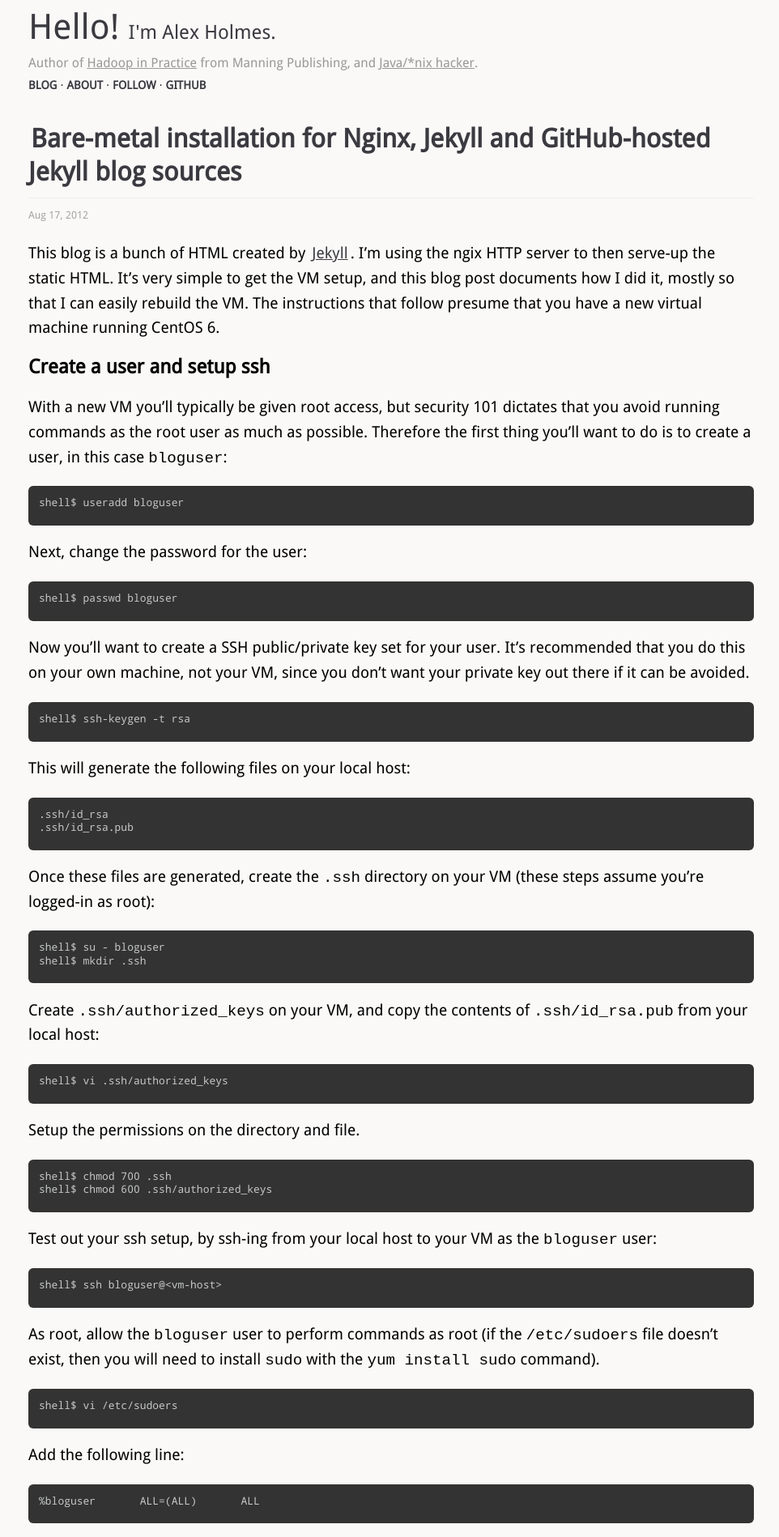
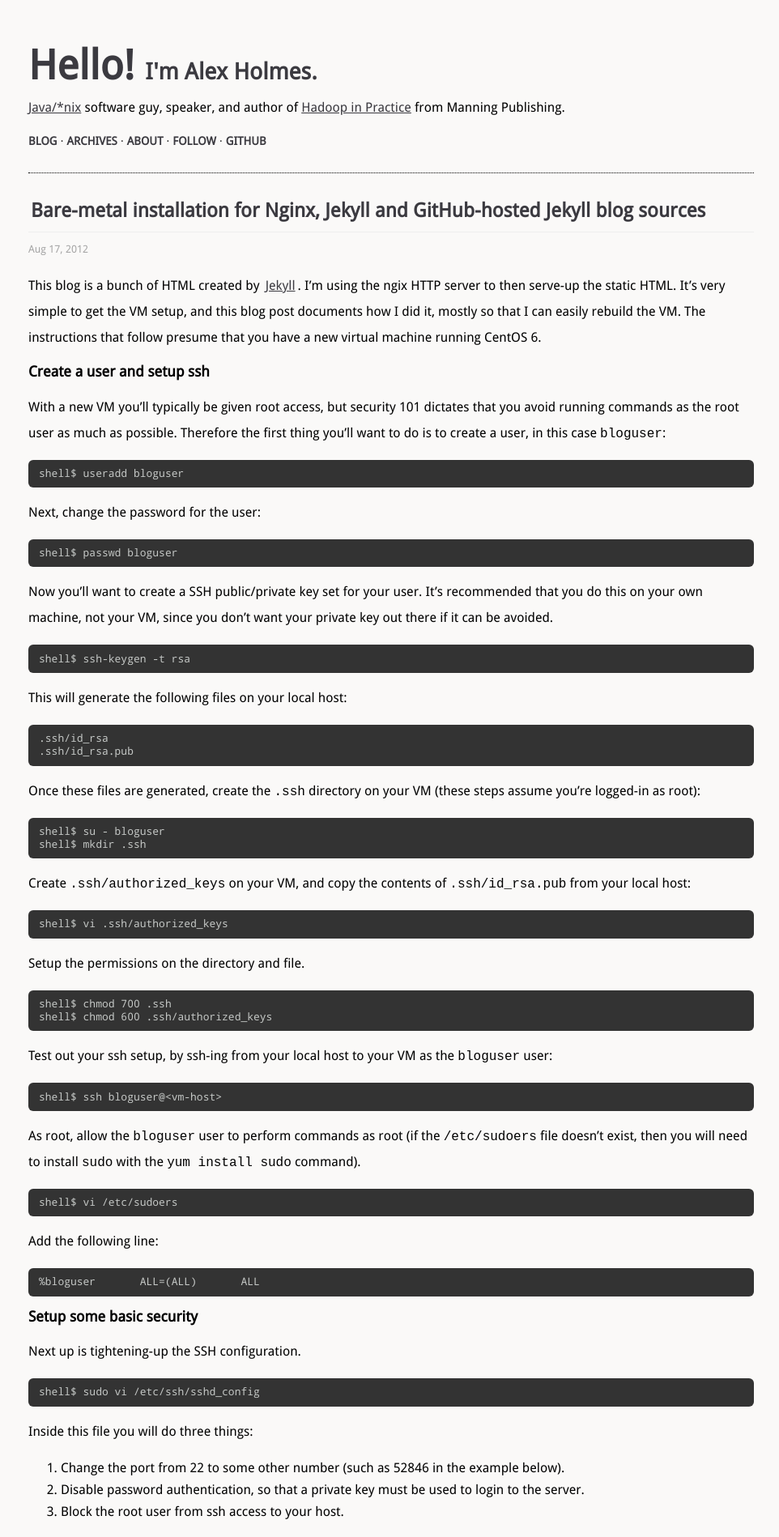
Before and after one commit to alexholmes/blog, a Jekyll site: the page built from index.html, in a window 1280 px wide. Shown: the top 1898 px of the page at 81% size, without its empty margins (157-1119 px from the left). Built offline with Jekyll 4.4.1, drawn with Linux system fonts in a browser that asks for light colours; comment, search, counter and statistics services are not loaded.

Commit message:
slight reorg

```diff
--- a/_includes/header.html
+++ b/_includes/header.html
@@ -1,10 +1,11 @@
 <div id="header">
-  <div id="title"><span style="font-size:1.8em"><a href="/">Hello! </a></span><a href="/">I'm Alex Holmes.</a></div>
-  <div id="byline">Author of <a target="_blank" href="http://www.manning.com/holmes/">Hadoop in Practice</a> from Manning
-      Publishing, and
-      <a target="_blank" href="https://github.com/alexholmes">Java/*nix hacker</a>.</div>
+  <div id="title"><span style="font-size:1.8em; font-weight: bold;"><a href="/">Hello! </a></span><a href="/">I'm Alex Holmes.</a></div>
+  <div id="byline"><a target="_blank" href="https://github.com/alexholmes">Java/*nix</a> software guy,
+      speaker, and author of <a target="_blank" href="http://www.manning.com/holmes/">Hadoop in Practice</a> from Manning
+      Publishing.</div>
     <div id="misc">
         <a href="/">BLOG</a> &middot;
+        <a href="/archives.html">ARCHIVES</a> &middot;
         <a href="/about.html">ABOUT</a>  &middot;
         <a href="/follow.html">FOLLOW</a> &middot;
         <a target="_blank" href="https://github.com/alexholmes">GITHUB</a>
--- a/_layouts/default.html
+++ b/_layouts/default.html
@@ -15,7 +15,9 @@
   <div class="content">
     {% include header.html %}
   </div>
+  <div class="content">
   {{ content }}
+  </div>
   <div class="related">
     <h3>all posts</h3>
     <p>
--- /dev/null
+++ b/_plugins/archives.rb
@@ -0,0 +1,59 @@
+#
+# Generates a single archives.html page in site root that lists all posts by month.
+#
+# Learned from:
+# https://github.com/mojombo/jekyll/wiki/Plugins
+# https://gist.github.com/707909
+#
+#
+module Jekyll
+
+  class ArchivePage < Page
+    def initialize(site, months, posts_by_month)
+      @site = site
+      @base = site.source
+      # I simply write the archives.html file in the _site root
+      @dir = "/"
+      @name = "archives.html"
+
+      self.process(@name)
+      self.read_yaml(File.join(@base, '_layouts'), 'archives.html')
+      # array of Times, normalized to year and month
+      self.data['months'] = months
+      # hash keyed on normalized times, mapped to array of posts
+      self.data['posts_by_month'] = posts_by_month
+    end
+  end
+
+
+  class ArchiveGenerator < Generator
+    safe true
+
+    def group_by_month(posts)
+      months = []
+      posts_by_month = {}
+      posts.reverse.each do |post|
+        key = Time.utc(post.date.year, post.date.month)
+        if posts_by_month.has_key?(key)
+          posts_by_month[key] << post
+        else
+          posts_by_month[key] = [post]
+          months << key
+        end
+      end
+      return [months,posts_by_month]
+    end
+
+    def generate(site)
+      archive_data = group_by_month(site.posts)
+      months = archive_data[0]
+      posts_by_month = archive_data[1]
+
+      archives = ArchivePage.new(site, months, posts_by_month)
+      archives.render(site.layouts, site.site_payload)
+      archives.write(site.dest)
+      site.pages << archives
+    end
+  end
+
+end
--- a/index.html
+++ b/index.html
@@ -2,11 +2,9 @@
 title: Alex Holmes
 layout: default
 ---
-<div class="content">
-  <div id="post">
-    <h1><a href="{{ site.posts.first.url }}">{{ site.posts.first.title }}</a></h1>
-    <div class="strap">{{ site.posts.first.date | date: "%b %d, %Y" }}</div>
-    {{ site.posts.first.content }}
-  </div>
-  {% include twitter.html %}
+<div id="post">
+<h1><a href="{{ site.posts.first.url }}">{{ site.posts.first.title }}</a></h1>
+<div class="strap">{{ site.posts.first.date | date: "%b %d, %Y" }}</div>
+{{ site.posts.first.content }}
 </div>
+{% include twitter.html %}
--- a/stylesheets/screen.css
+++ b/stylesheets/screen.css
@@ -89,9 +89,11 @@
 }
 
 #header {
-    margin-top: 1em;
-    margin-bottom: 0.5em;
+    margin-top: 4em;
+    margin-bottom: 1em;
+    padding-bottom: 1em;
     background-color: #FAF9F8;
+    border-bottom: 1px dotted black;
 }
 
 #header a {
@@ -100,18 +102,20 @@
 }
 
 #header #title {
-    font-size: 24px;
+    font-size: 28px;
     padding-top: 8px;
     padding-bottom: 8px;
+    font-weight: bold;
 }
 
 #header #misc {
+    margin-top:1em;
+    margin-bottom:0.5em;
     font-size: 14px;
 }
 
 #header #byline {
-    color: #999;
-    padding-top: 2px;
+    padding-top: 0.5em;
     padding-right: 10px;
 }
 
@@ -121,7 +125,6 @@
 }
 
 #header #byline a {
-    color: #999;
     text-decoration: underline;
 }
 
@@ -152,8 +155,8 @@
 }
 
 #post p {
-    line-height: 1.6em;
-    font-size: 1.2em;
+    line-height: 2em;
+    font-size: 1em;
 }
 
 #post .bubbles {
@@ -188,10 +191,21 @@
 
 #post h1 a {
     line-height: 1.3em;
+    font-size: 24px;
 }
 
 #post a {
     padding: 0 3px;
+}
+
+#post h2 {
+    line-height: 1.2em;
+    font-size: 18px;
+}
+
+#post h3 {
+    line-height: 1.2em;
+    font-size: 16px;
 }
 
 .twitter {
--- a/stylesheets/tomorrow_night.css
+++ b/stylesheets/tomorrow_night.css
@@ -16,7 +16,7 @@
   font-size: 13px;
   line-height: 1.25em;
   overflow: hidden;
-  padding: 1em 1em 1.5em 1em;
+  padding: 0.7em 0.7em 0.7em 1em;
 }
 
 pre code:hover {
```
Also changed, not shown: _layouts/archives.html (added, +15 -0 lines), _layouts/post.html (+5 -7 lines).
